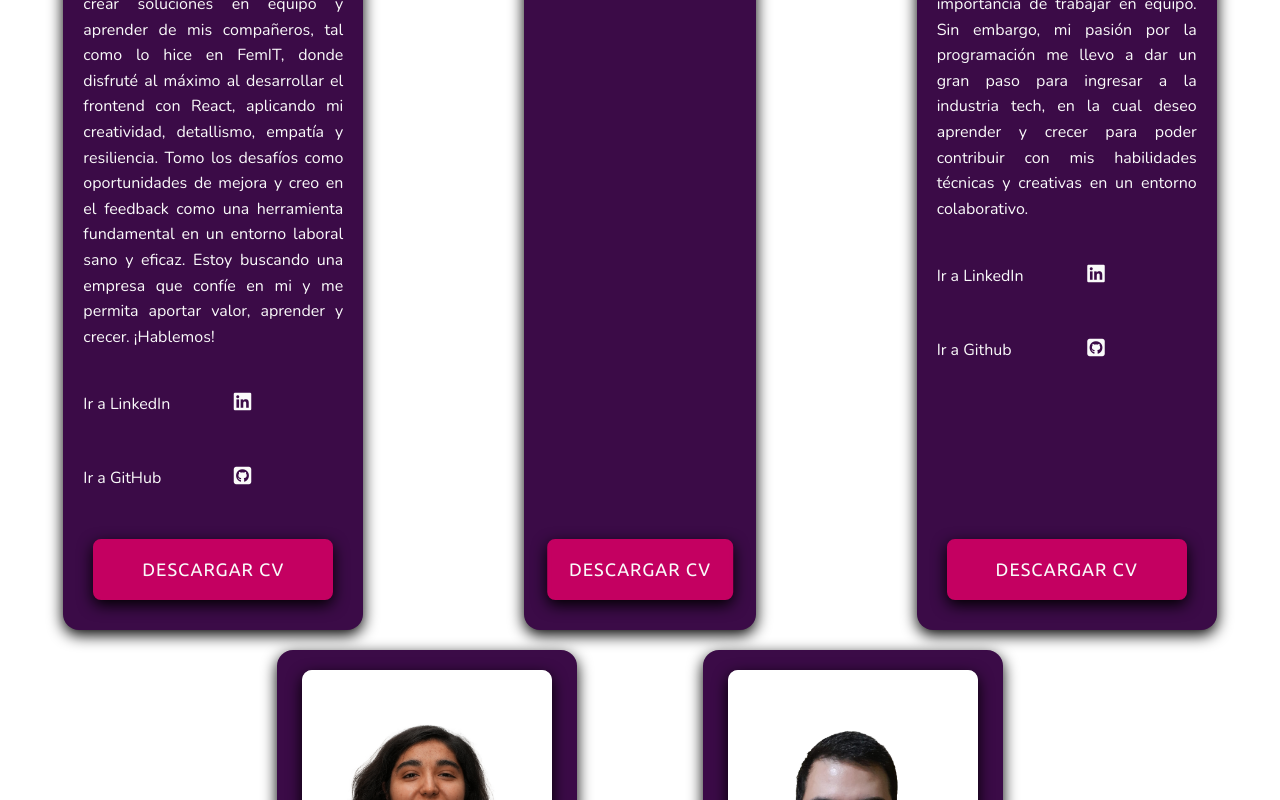
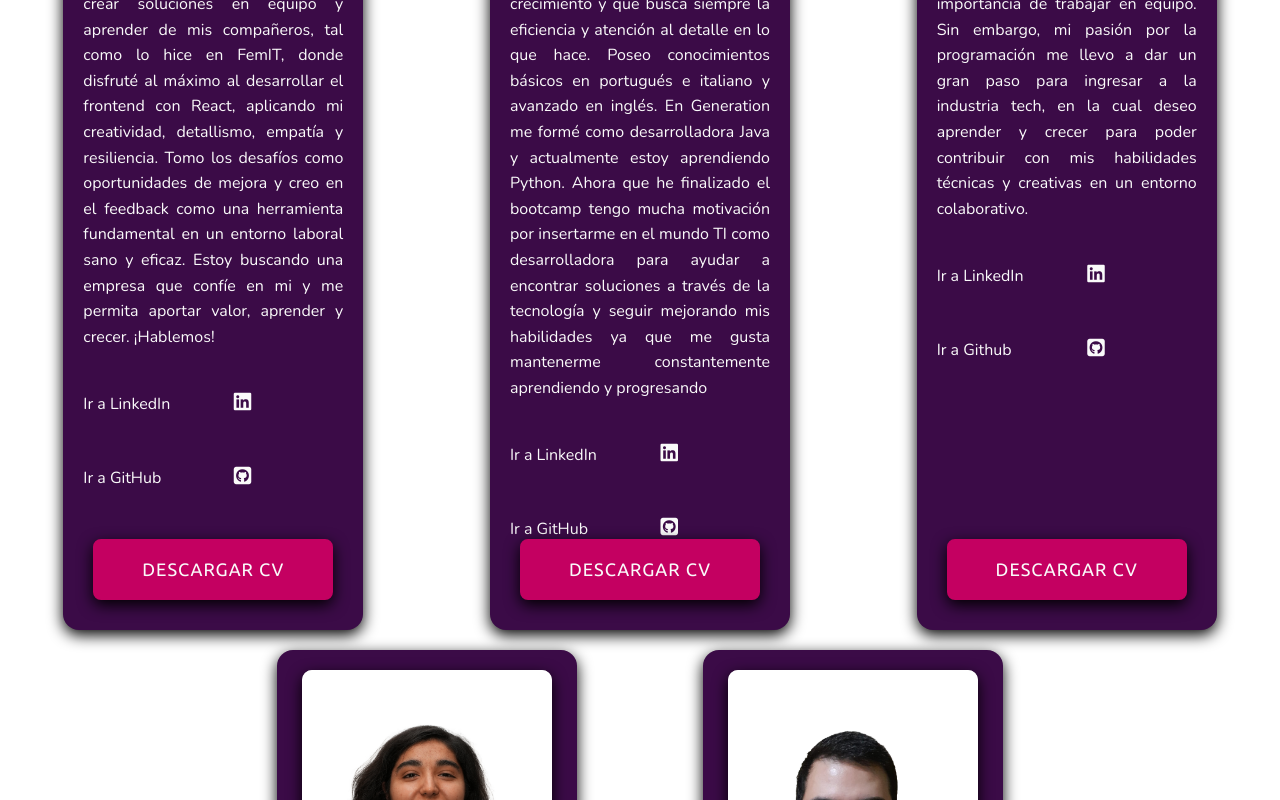
Before and after one commit to SeigiGim/equipofemit, a React (Create React App) app: page / in a window 1280 px wide. Shown: the part 1646-2446 px from the top of the page. Built offline with nearby package versions, Linux system fonts and the light colour scheme.

Commit message:
Datos Javi

```diff
--- a/src/components/landingPage/LandingPage.js
+++ b/src/components/landingPage/LandingPage.js
@@ -40,9 +40,26 @@ const LandingPage = () => {
 				</Card>
 
 				<Card
+					foto={require("./assets/JavieraSepulveda.jpg")}
 					nombre={"Javiera Sepúlveda"}
+					rol={"Backend"}
 					nombreArchivo={"CVJavieraSepulveda.pdf"}
-				/>
+					resumen={
+						"¡Hola! Mi nombre es Javiera Sepúlveda. Soy developer con un background en lingüística. Me considero una persona perseverante, con mentalidad de crecimiento y que busca siempre la eficiencia y atención al detalle en lo que hace. Poseo conocimientos básicos en portugués e italiano y avanzado en inglés. En Generation me formé como desarrolladora Java y actualmente estoy aprendiendo Python. Ahora que he finalizado el bootcamp tengo mucha motivación por insertarme en el mundo TI como desarrolladora para ayudar a encontrar soluciones a través de la tecnología y seguir mejorando mis habilidades ya que me gusta mantenerme constantemente aprendiendo y progresando"
+					}
+				>
+					<Link
+						link="https://www.linkedin.com/in/javiera-sepulveda-r/"
+						nombre="Ir a LinkedIn"
+						icon={"fa-brands fa-linkedin"}
+					/>
+					<Link
+						link="https://github.com/JSepulved"
+						nombre="Ir a GitHub"
+						icon={"fa-brands fa-square-github"}
+					/>
+				</Card>
+
 				<Card
 					foto={require("./assets/Victor Caro.jpg")}
 					nombre={"Víctor Caro"}
```
Also changed, not shown: src/components/landingPage/assets/JavieraSepulveda.jpg (added).
